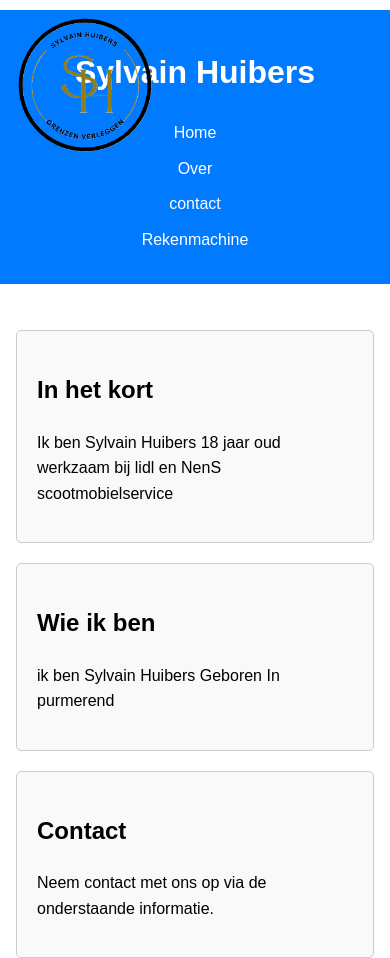
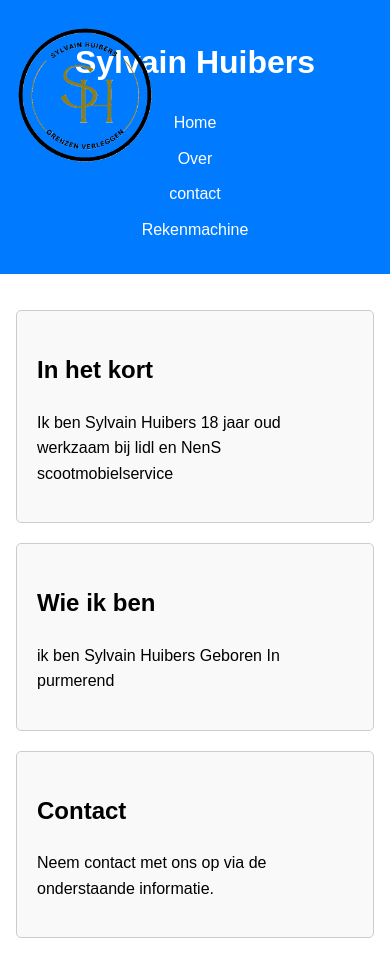
Before and after one commit to SylvainICT/SylvainHuibers, a plain HTML site: page Home.html in a window 390 px wide. Shown: the top 958 px of the page. Drawn offline with Linux system fonts and the light colour scheme.

Commit message:
Update sylvain.css

```diff
--- a/sylvain.css
+++ b/sylvain.css
@@ -3,7 +3,7 @@
 }
 
 @media (max-width: 600px) {
-    header {
+    .logo {
         display: block;
         margin: 10px 0;
     }
```
